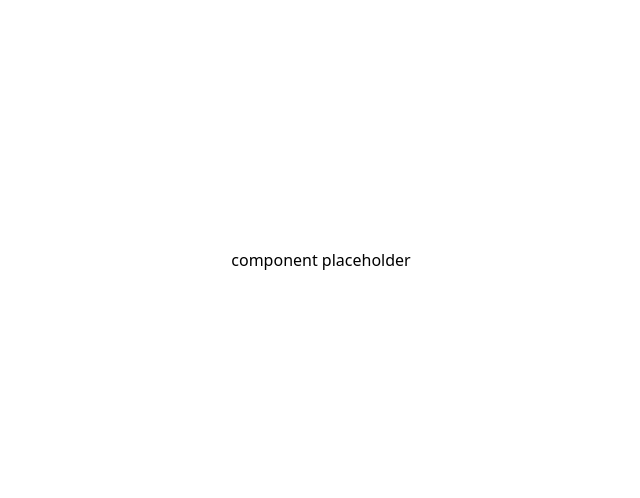
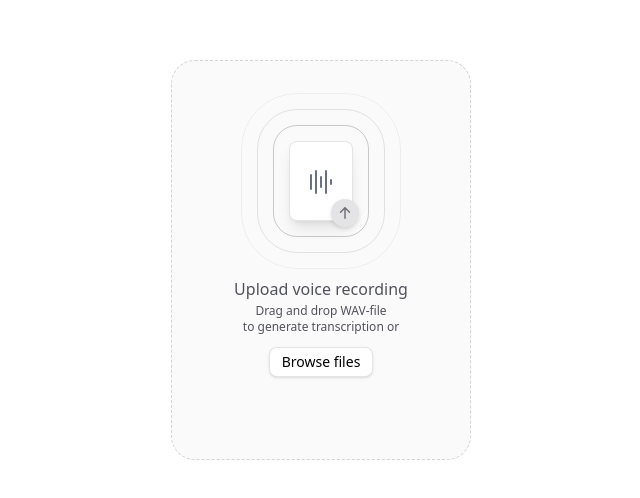
Before and after one commit to lltwox/granola-design-eng, a React (Vite) app: page / in a window 1280 px wide. Shown: the part 140-638 px from the top of the page, without its empty margins (319-959 px from the left). Built offline with nearby package versions, Linux system fonts and the light colour scheme.

Commit message:
Configure Tailwind class linting and update upload layout

```diff
--- a/eslint.config.cjs
+++ b/eslint.config.cjs
@@ -1,6 +1,7 @@
 const { defineConfig } = require("eslint/config");
 const tsParser = require("@typescript-eslint/parser");
 const eslintConfigPrettier = require("eslint-config-prettier");
+const betterTailwindcssPlugin = require("eslint-plugin-better-tailwindcss");
 const reactPlugin = require("eslint-plugin-react");
 const { IMPORT_SORT_CONFIG } = require("./eslint.import-sort.cjs");
 
@@ -12,11 +13,13 @@ module.exports = defineConfig([
   {
     files: ["**/*.{ts,tsx}"],
     plugins: {
+      "better-tailwindcss": betterTailwindcssPlugin,
       react: reactPlugin,
     },
     rules: {
       ...reactPlugin.configs.flat.recommended.rules,
       ...reactPlugin.configs.flat["jsx-runtime"].rules,
+      "better-tailwindcss/enforce-canonical-classes": "error",
       "react/jsx-boolean-value": ["error", "never"],
       "react/jsx-curly-brace-presence": [
         "error",
@@ -43,6 +46,9 @@ module.exports = defineConfig([
       },
     },
     settings: {
+      "better-tailwindcss": {
+        entryPoint: "src/styles.css",
+      },
       react: {
         version: "detect",
       },
--- a/package.json
+++ b/package.json
@@ -20,10 +20,11 @@
     "@types/node": "latest",
     "@types/react": "latest",
     "@types/react-dom": "latest",
+    "@typescript-eslint/parser": "latest",
     "@vitejs/plugin-react": "latest",
-    "@typescript-eslint/parser": "latest",
     "eslint": "latest",
     "eslint-config-prettier": "latest",
+    "eslint-plugin-better-tailwindcss": "^4.7.0",
     "eslint-plugin-react": "latest",
     "eslint-plugin-simple-import-sort": "latest",
     "prettier": "latest",
--- a/src/App.tsx
+++ b/src/App.tsx
@@ -1,8 +1,8 @@
-import AudioUploadCard from "./AudioUploadCard.js";
+import AudioUploadCard from "./audio-upload/AudioUploadCard.js";
 
 export default function App() {
   return (
-    <main className="grid min-h-screen place-items-center p-6">
+    <main className="grid min-h-svh place-items-center overflow-auto bg-white p-4">
       <AudioUploadCard />
     </main>
   );
--- a/src/AudioUploadCard.tsx
+++ /dev/null
@@ -1,3 +0,0 @@
-export default function AudioUploadCard() {
-  return <div>component placeholder</div>;
-}
--- /dev/null
+++ b/src/audio-upload/AudioUploadButton.tsx
@@ -0,0 +1,23 @@
+import { useRef } from "react";
+
+export default function AudioUploadButton() {
+  const inputRef = useRef<HTMLInputElement>(null);
+
+  return (
+    <>
+      <input
+        ref={inputRef}
+        accept=".wav,audio/wav,audio/x-wav"
+        className="sr-only"
+        type="file"
+      />
+      <button
+        className="mt-3 rounded-lg border-[0.5px] border-black/10 bg-white px-3 py-1 text-sm/5 font-medium text-black shadow-sm transition-colors hover:bg-zinc-50 focus-visible:outline-2 focus-visible:outline-offset-2 focus-visible:outline-zinc-600"
+        type="button"
+        onClick={() => inputRef.current?.click()}
+      >
+        Browse files
+      </button>
+    </>
+  );
+}
--- /dev/null
+++ b/src/audio-upload/AudioUploadCard.tsx
@@ -0,0 +1,19 @@
+import AudioUploadButton from "./AudioUploadButton.js";
+import AudioUploadIcon from "./AudioUploadIcon.js";
+import AudioUploadInstructions from "./AudioUploadInstructions.js";
+
+export default function AudioUploadCard() {
+  return (
+    <section
+      aria-labelledby="audio-upload-title"
+      className="relative h-[min(400px,calc(100svh-32px))] min-h-90 w-full min-w-65 max-w-75 rounded-3xl border border-dashed border-zinc-300 bg-zinc-50 text-center"
+    >
+      <AudioUploadIcon />
+
+      <div className="absolute inset-x-0 top-54 flex flex-col items-center">
+        <AudioUploadInstructions />
+        <AudioUploadButton />
+      </div>
+    </section>
+  );
+}
--- /dev/null
+++ b/src/audio-upload/AudioUploadIcon.tsx
@@ -0,0 +1,26 @@
+export default function AudioUploadIcon() {
+  return (
+    <div
+      aria-hidden="true"
+      className="absolute left-1/2 top-8 h-44 w-40 -translate-x-1/2"
+    >
+      <div className="absolute inset-0 rounded-[56px] border-[0.5px] border-black/5" />
+      <div className="absolute inset-x-4 top-4 h-36 rounded-[40px] border-[0.5px] border-black/10" />
+      <div className="absolute inset-x-8 top-8 h-28 rounded-3xl border-[0.5px] border-black/20" />
+
+      <div className="absolute left-1/2 top-12 h-20 w-16 -translate-x-1/2 rounded-lg border-[0.5px] border-black/10 bg-white shadow-lg">
+        <div className="absolute left-5 top-7 flex h-6 items-center gap-0.75">
+          <span className="h-4 w-0.5 rounded-[3px] bg-gray-500" />
+          <span className="h-6 w-0.5 rounded-[3px] bg-gray-500" />
+          <span className="h-3 w-0.5 rounded-[3px] bg-gray-500" />
+          <span className="h-6 w-0.5 rounded-[3px] bg-gray-500" />
+          <span className="h-1.5 w-0.5 rounded-[3px] bg-gray-500" />
+        </div>
+      </div>
+
+      <span className="absolute left-22.5 top-26.5 grid size-7 place-items-center rounded-full bg-zinc-200 shadow-[0_2px_4px_rgba(0,0,0,0.12)]">
+        <img alt="" className="size-4" src="/upload-arrow.svg" />
+      </span>
+    </div>
+  );
+}
--- /dev/null
+++ b/src/audio-upload/AudioUploadInstructions.tsx
@@ -0,0 +1,17 @@
+export default function AudioUploadInstructions() {
+  return (
+    <>
+      <h1
+        className="text-base/6 font-medium text-zinc-600"
+        id="audio-upload-title"
+      >
+        Upload voice recording
+      </h1>
+      <p className="mt-0.5 w-55 text-xs/4 text-zinc-600">
+        Drag and drop WAV-file
+        <br />
+        to generate transcription or
+      </p>
+    </>
+  );
+}
```
Also changed, not shown: public/upload-arrow.svg (added), 1 other file (tests, documents, lock files or other folders).
